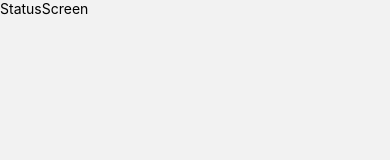
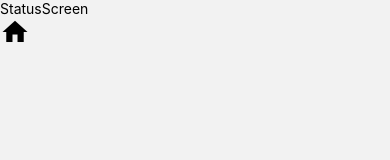
Before and after one commit to Tirtha2001/T-Messenger, a React Native app: screen /Statuses in a window 390 px wide. Shown: the top 160 px of the page. Built offline with nearby package versions, Linux system fonts and the light colour scheme.

Commit message:
added icons pack

```diff
--- a/package.json
+++ b/package.json
@@ -21,7 +21,8 @@
     "react-lazyload": "^3.2.1",
     "react-native": "0.75.2",
     "react-native-safe-area-context": "^4.10.9",
-    "react-native-screens": "^3.34.0"
+    "react-native-screens": "^3.34.0",
+    "react-native-vector-icons": "^10.1.0"
   },
   "devDependencies": {
     "@babel/core": "^7.20.0",
@@ -32,6 +33,7 @@
     "@react-native/metro-config": "0.75.2",
     "@react-native/typescript-config": "0.75.2",
     "@types/react": "^18.2.6",
+    "@types/react-native-vector-icons": "^6.4.18",
     "@types/react-test-renderer": "^18.0.0",
     "babel-jest": "^29.6.3",
     "eslint": "^8.19.0",
--- a/react-native.config.js
+++ b/react-native.config.js
@@ -3,5 +3,5 @@
         ios:{},
         android:{}
     },
-    assets:['./src/assets']
+    assets:['./src/assets', './node_modules/react-native-vector-icons/Fonts']
 }
--- a/src/screens/StatusScreen.tsx
+++ b/src/screens/StatusScreen.tsx
@@ -1,5 +1,7 @@
 import * as React from 'react';
 import { Text, View, StyleSheet } from 'react-native';
+import MaterialIcons from 'react-native-vector-icons/MaterialIcons';
+
 
 interface StatusScreenProps {}
 
@@ -7,6 +9,7 @@
   return (
     <View style={styles.container}>
       <Text>StatusScreen</Text>
+      <MaterialIcons name="home" size={30} color="#000" />
     </View>
   );
 };
```
Also changed, not shown: src/components/StatusCard.tsx (added), 2 other files (tests, documents, lock files or other folders).
